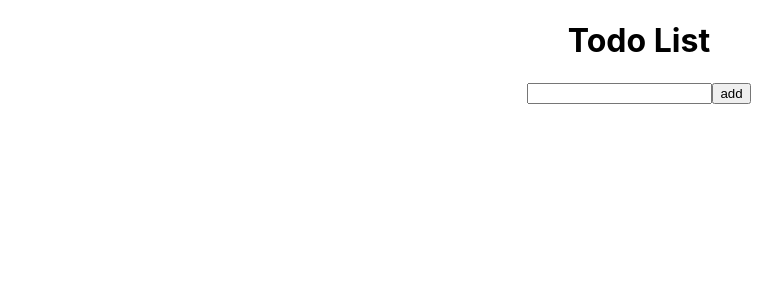
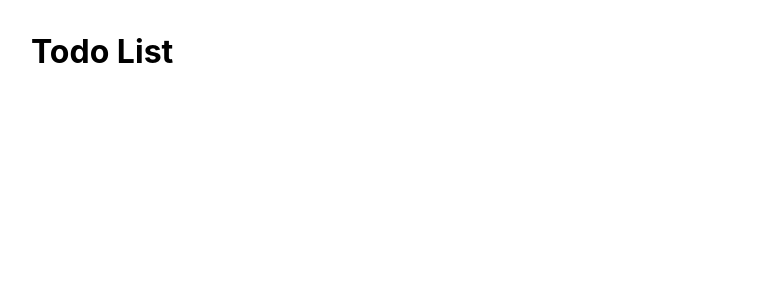
Before and after one commit to haruto17/todo-app2, a React (Create React App) app: page / in a window 1280 px wide. Shown: the top 300 px of the page, without its empty margins (1-783 px from the left). Built offline with nearby package versions, Linux system fonts and the light colour scheme.

Commit message:
いったんコミット

```diff
--- a/src/App.css
+++ /dev/null
@@ -1,38 +0,0 @@
-.App {
-  text-align: center;
-}
-
-.App-logo {
-  height: 40vmin;
-  pointer-events: none;
-}
-
-@media (prefers-reduced-motion: no-preference) {
-  .App-logo {
-    animation: App-logo-spin infinite 20s linear;
-  }
-}
-
-.App-header {
-  background-color: #282c34;
-  min-height: 100vh;
-  display: flex;
-  flex-direction: column;
-  align-items: center;
-  justify-content: center;
-  font-size: calc(10px + 2vmin);
-  color: white;
-}
-
-.App-link {
-  color: #61dafb;
-}
-
-@keyframes App-logo-spin {
-  from {
-    transform: rotate(0deg);
-  }
-  to {
-    transform: rotate(360deg);
-  }
-}
--- a/src/App.tsx
+++ b/src/App.tsx
@@ -1,10 +1,10 @@
-import "./App.css";
-import Todo from "./Todo";
+import React from "react";
+import TodoList from "./components/TodoList";
 
 function App() {
     return (
-        <div className="App">
-            <Todo />
+        <div style={{ margin: "2em" }}>
+            <TodoList />
         </div>
     );
 }
--- a/src/Todo.tsx
+++ /dev/null
@@ -1,36 +0,0 @@
-import React, { useState } from "react";
-import "./Todo.css";
-
-function Todo() {
-    const [todos, setTodos] = useState([] as string[]);
-
-    const [task, setTask] = useState("");
-
-    const handleClick = () => {
-        if (task.length === 0) {
-            return;
-        }
-        setTodos([...todos, task]);
-        setTask("");
-    };
-
-    return (
-        <div>
-            <h1>Todo List</h1>
-            <div>
-                <input
-                    value={task}
-                    onChange={(event) => setTask(event.target.value)}
-                ></input>
-                <button onClick={handleClick}>add</button>
-            </div>
-            <ul>
-                {todos.map((todo, index) => (
-                    <li key={index}>{todo}</li>
-                ))}
-            </ul>
-        </div>
-    );
-}
-
-export default Todo;
--- /dev/null
+++ b/src/components/TodoList.tsx
@@ -0,0 +1,28 @@
+import { useState } from "react";
+
+function TodoList() {
+    const initialState = [
+        {
+            task: "Learn vue.js",
+            isCompleted: false,
+        },
+        {
+            task: "Learn React Hook",
+            isCompleted: false,
+        },
+        {
+            task: "Learn Gatsby.js",
+            isCompleted: false,
+        },
+    ];
+
+    const [todos, setTodos] = useState(initialState);
+
+    return (
+        <div>
+            <h1>Todo List</h1>
+        </div>
+    );
+}
+
+export default TodoList;
```
Also changed, not shown: src/Todo.css (deleted).
